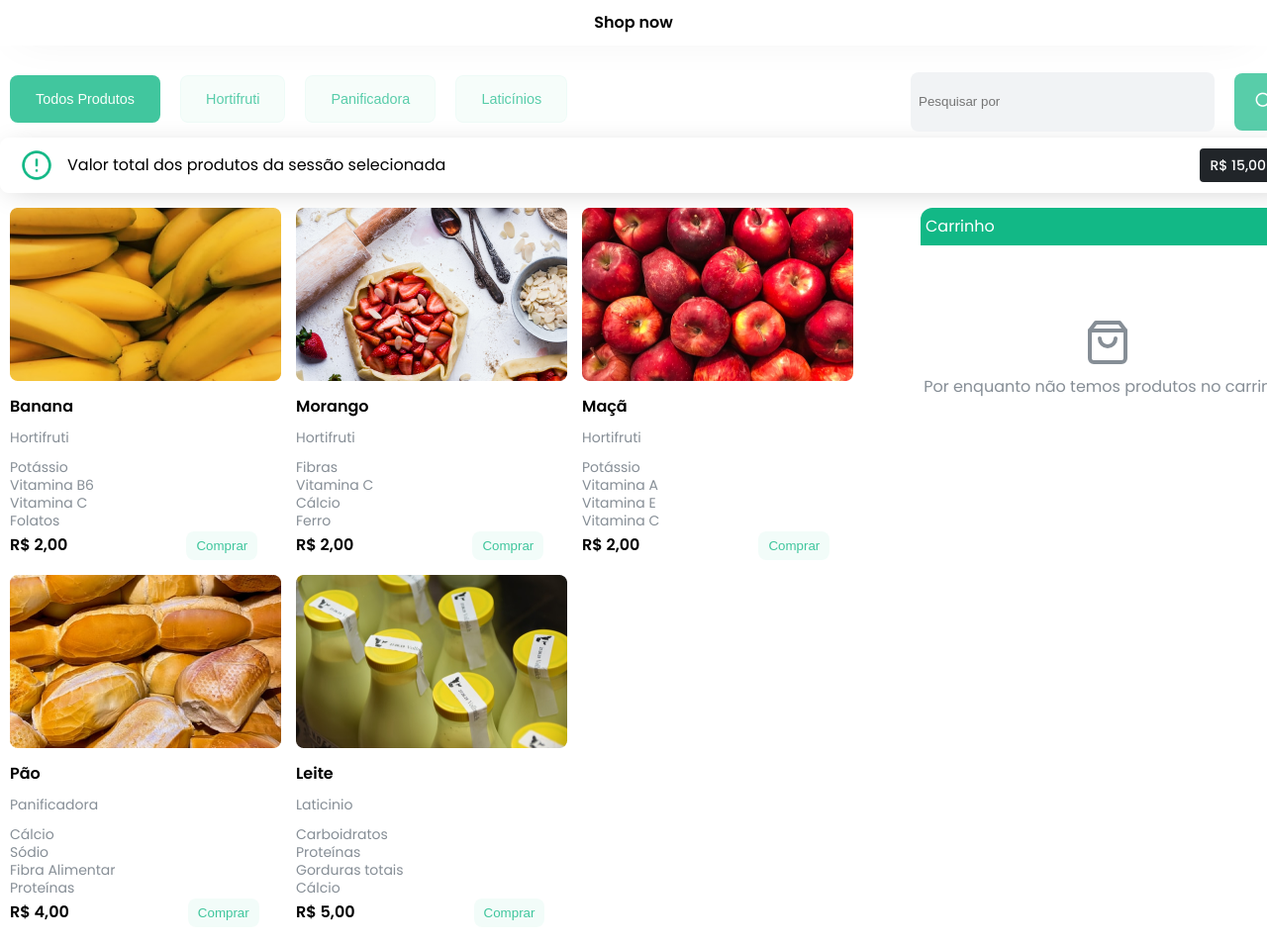
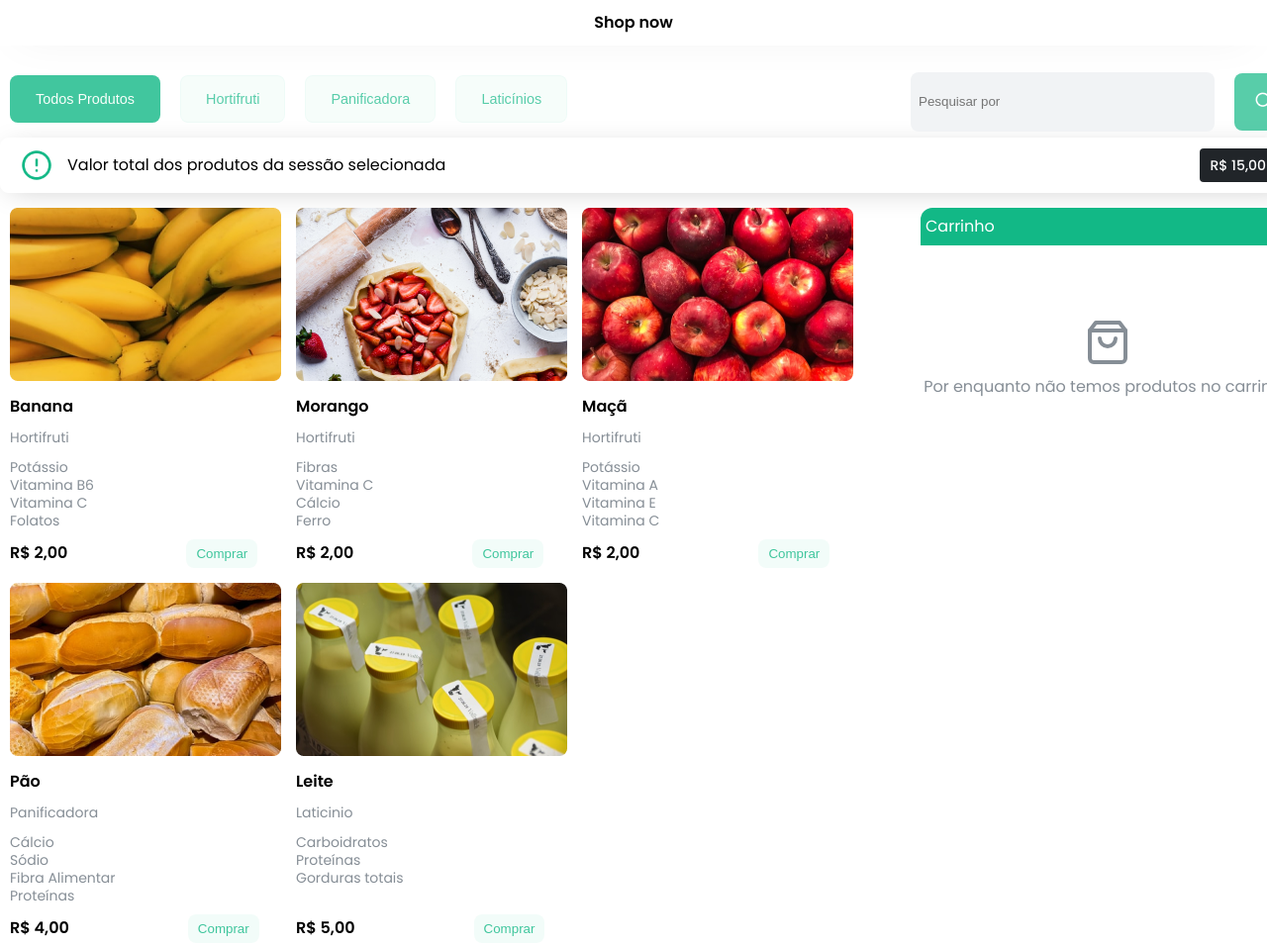
Before and after one commit to Kenzie-Academy-Brasil-Developers/entrega-lista-produtos-m2-sprint-1b-bobjoe159, a plain HTML site: page index.html in a window 1280 px wide. Shown: the top 956 px of the page at 99% size. Drawn offline with nearby package versions, Linux system fonts and the light colour scheme.

Commit message:
adicionado for para criar as listas dos produtos

```diff
--- a/src/css/style.css
+++ b/src/css/style.css
@@ -339,4 +339,9 @@ main {
     font-size: 14px;
     color: #868E96;
   }
+
+  .nutrientes {
+    width: 100%;
+    height: 80px;
+  }
 }
--- a/src/js/dataProdutos.js
+++ b/src/js/dataProdutos.js
@@ -52,6 +52,6 @@ const produtos = [
     img: './src/img/leite.png',
     promocao: false,
     precoPromocao: '1.00',
-    componentes: ['Carboidratos', 'Proteínas', 'Gorduras totais', 'Cálcio']
+    componentes: ['Carboidratos', 'Proteínas', 'Gorduras totais']
   }
 ]
--- a/src/js/script.js
+++ b/src/js/script.js
@@ -55,16 +55,23 @@ function criarCards(produto) {
   )
   createUl.classList.add('nutrientes')
   createButton.classList.add('buttonComprar')
-  let createLi01 = document.createElement('li')
-  let createLi02 = document.createElement('li')
-  let createLi03 = document.createElement('li')
-  let createLi04 = document.createElement('li')
 
-  createUl.append(createLi01, createLi02, createLi03, createLi04)
-  createLi01.innerHTML = produtos[id].componentes[0]
-  createLi02.innerHTML = produtos[id].componentes[1]
-  createLi03.innerHTML = produtos[id].componentes[2]
-  createLi04.innerHTML = produtos[id].componentes[3]
+  for (let i = 0; i < produtos[id].componentes.length; i++) {
+    let createLi = document.createElement('li')
+    createUl.append(createLi)
+    createLi.innerHTML = produtos[id].componentes[i]
+  }
+
+  // let createLi01 = document.createElement('li')
+  // let createLi02 = document.createElement('li')
+  // let createLi03 = document.createElement('li')
+  // let createLi04 = document.createElement('li')
+
+  // createUl.append(createLi01, createLi02, createLi03, createLi04)
+  // createLi01.innerHTML = produtos[id].componentes[0]
+  // createLi02.innerHTML = produtos[id].componentes[1]
+  // createLi03.innerHTML = produtos[id].componentes[2]
+  // createLi04.innerHTML = produtos[id].componentes[3]
 
   //===Adicionando propriedades dos objetos===//
   createImg.src = `${img}`
@@ -201,7 +208,7 @@ function criarCardsCarrinho(array, indice) {
   carrinhoSpan.innerHTML = secao
   carrinhoP.innerHTML = `R$${preco},00`
 
-  // criando lixeira //
+  // CRIANDO LIXEIRA //
 
   let divLixeira = document.createElement('div')
   let imgLixeira = document.createElement('img')
@@ -253,3 +260,7 @@ function atualizarValorCarrinho() {
 }
 
 atualizarValorCarrinho()
+
+// Primeira entrega do M2, refatorei um e-commerce aplicando conceito mobile-first, totalmente responsivo, utilizei apenas HTML, CSS, JS puro.
+// Também utilizei uma biblioteca externa de animações para tornar o layout mais dinâmico! Muita fé e progresso.
+// Kenzie Academy Brasil
```
